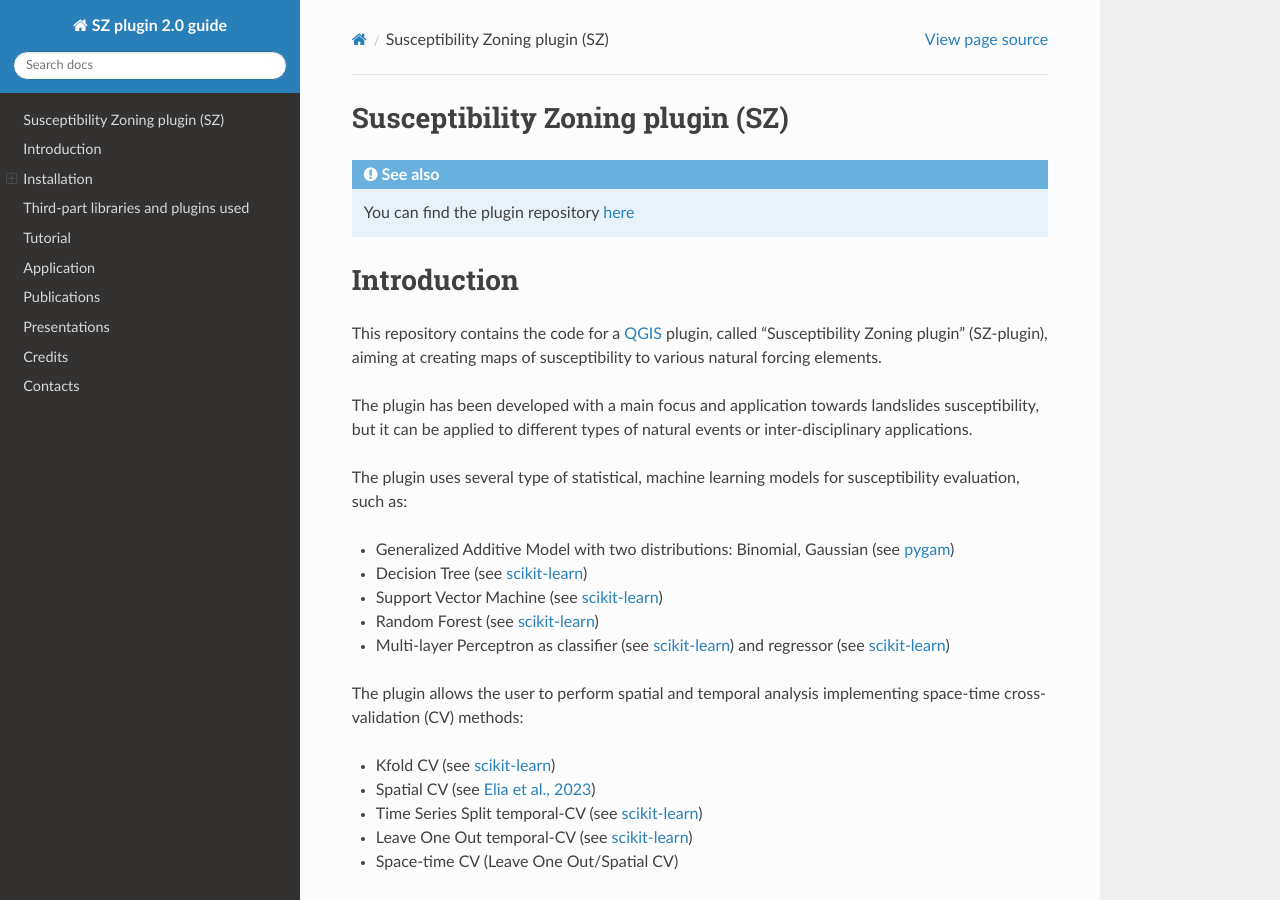
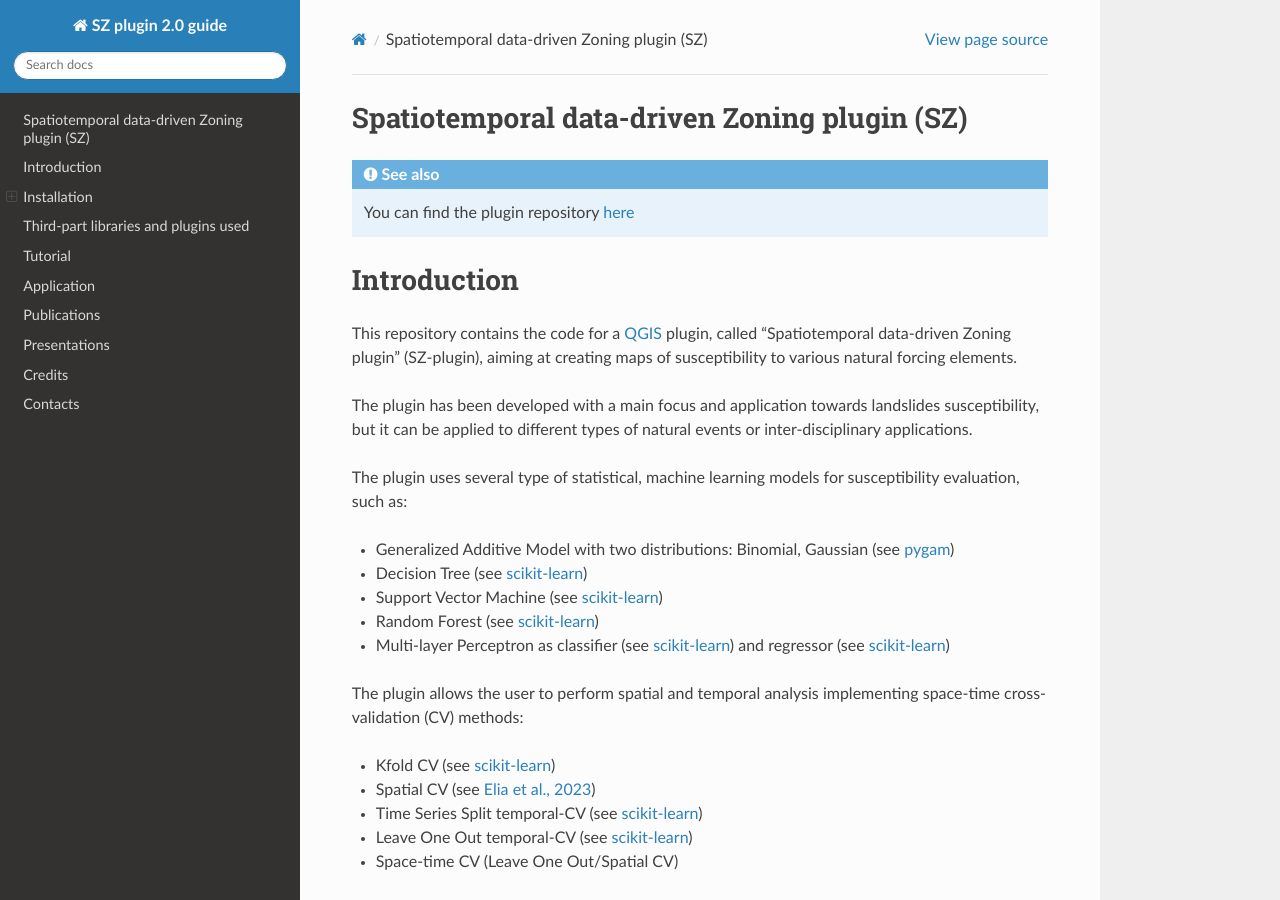
Before and after one commit to SZtools/SZ-docs, a Sphinx documentation site: the page built from docs/source/index.rst, in a window 1280 px wide and 900 px high. Built offline with Sphinx 7.4.7 and the Read the Docs theme 3.1.0, drawn with Linux system fonts in a browser that asks for light colours; pages that are not in the unit, such as notebooks, are missing from menus.

Commit message:
Update index.rst
Substitution of  Susceptibility Zoning to Spatiotemporal data-driven Zoning

```diff
--- a/docs/source/index.rst
+++ b/docs/source/index.rst
@@ -1,4 +1,4 @@
-Susceptibility Zoning plugin (SZ)
+Spatiotemporal data-driven Zoning plugin (SZ)
 =================================
 
 .. seealso::
@@ -22,7 +22,7 @@ Susceptibility Zoning plugin (SZ)
 Introduction
 ============
 
-This repository contains the code for a `QGIS <https://www.qgis.org>`_ plugin, called "Susceptibility Zoning plugin" (SZ-plugin), aiming at creating maps of susceptibility to various natural forcing elements.
+This repository contains the code for a `QGIS <https://www.qgis.org>`_ plugin, called "Spatiotemporal data-driven Zoning plugin" (SZ-plugin), aiming at creating maps of susceptibility to various natural forcing elements.
 
 The plugin has been developed with a main focus and application towards landslides susceptibility, but it can be applied to different types of natural events or inter-disciplinary applications.
 
```
